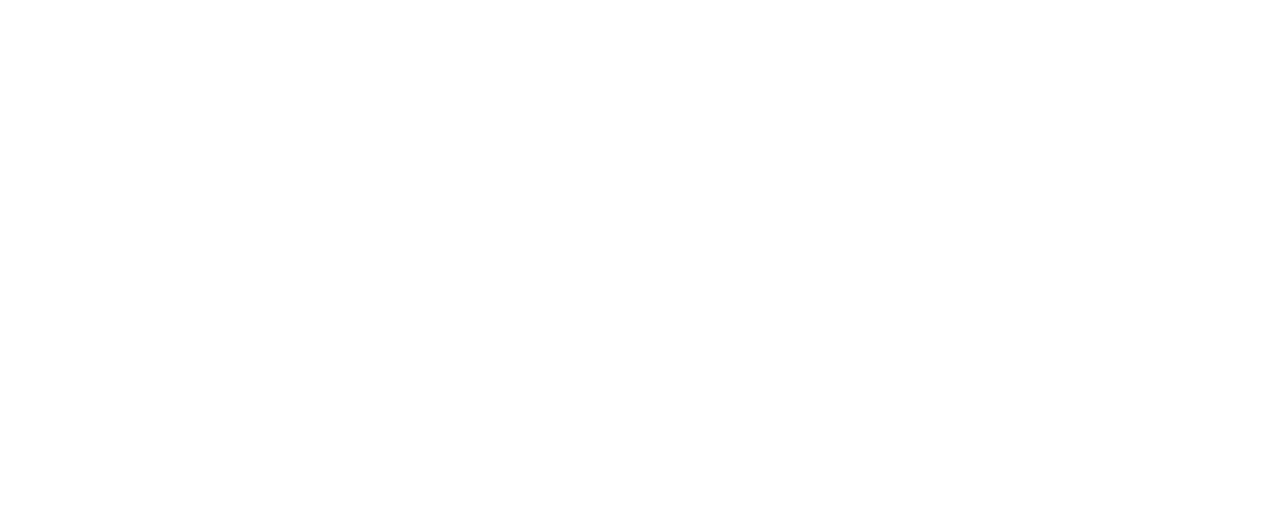
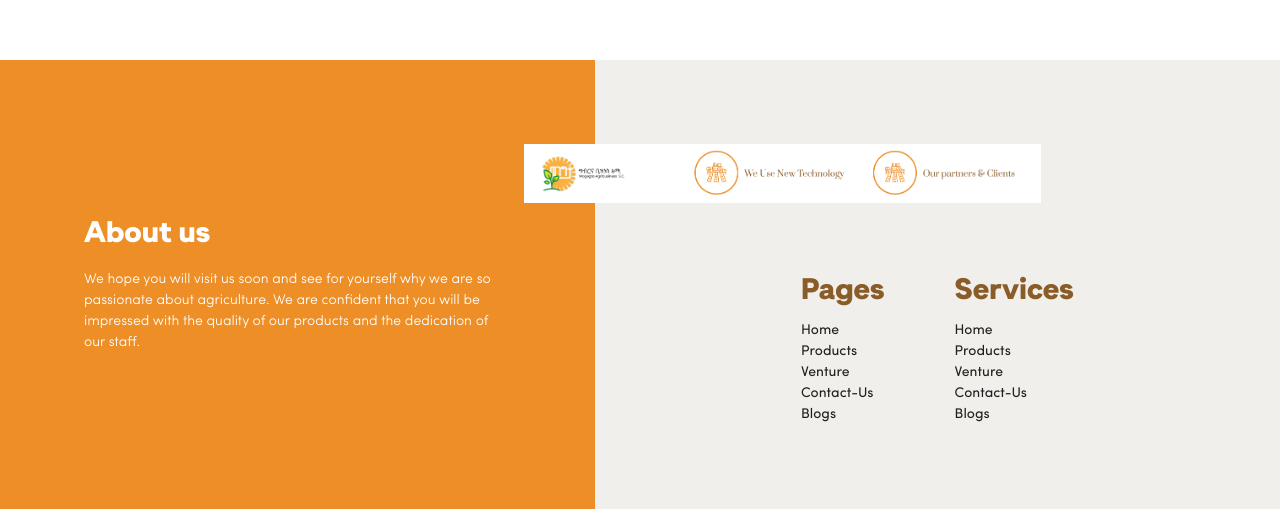
Before and after one commit to Pollux-Dev/wegegta, a Next.js app: page / in a window 1280 px wide. Shown: the part 6441-6950 px from the top of the page. Before the commit the page ends 6361 px from the top, so only its background shows below. Built offline with nearby package versions, Linux system fonts and the light colour scheme.

Commit message:
prog: lint-fi

```diff
--- a/package.json
+++ b/package.json
@@ -16,6 +16,7 @@
     "start": "next start",
     "type-check": "tsc --noEmit",
     "lint": "eslint --ignore-path .gitignore \"src/**/*.+(ts|js|tsx)\"",
+    "lint-fix": "eslint --ignore-path .gitignore \"src/**/*.+(ts|js|tsx)\" --fix",
     "format": "prettier --ignore-path .gitignore \"src/**/*.+(ts|js|tsx)\" --write",
     "postinstall": "husky install"
   },
--- a/src/components/UpcomingCard/index.tsx
+++ b/src/components/UpcomingCard/index.tsx
@@ -20,7 +20,9 @@ const UpcomingCard = ({ idx }: { idx: number }) => {
         <div className={s.date}>
           <div>
             <Typography noWrap>Jan 7th, 2022</Typography>
-            <Typography variant="subtitle2" color='darkgray'>Friday, 10:00pm WAT</Typography>
+            <Typography variant="subtitle2" color="darkgray">
+              Friday, 10:00pm WAT
+            </Typography>
           </div>
           <Button variant="contained" size="small">
             RSVP
--- /dev/null
+++ b/src/components/commons/Footer/footer.module.scss
@@ -0,0 +1,56 @@
+@use 'src/styles/index' as s;
+
+.container {
+  width: 100%;
+  margin-top: 10rem;
+  //padding: 5rem;
+
+  //border: 1px solid red;
+
+  & :local {
+
+    .wrapper {
+      display: flex;
+
+      .left {
+        display: grid;
+        place-items: center;
+        background-color: s.$clrs-accent;
+        color: white;
+        padding: 6rem;
+
+        & * {
+          color: inherit;
+        }
+
+        p {
+          max-width: 50ch;
+          font-weight: 300;
+        }
+      }
+
+      .right {
+        background-color: #F0EFEB;
+        width: 100%;
+        flex: 1;
+        padding: 6rem;
+
+        display: flex;
+        flex-flow: column;
+        justify-content: center;
+        gap: 5rem;
+
+        img {
+          display: block;
+          margin-left: -30%;
+        }
+
+        .hor {
+          display: flex;
+          gap: 5rem;
+          justify-content: center;
+        }
+      }
+    }
+  }
+}
--- /dev/null
+++ b/src/components/commons/Footer/index.tsx
@@ -0,0 +1,77 @@
+import React from 'react';
+import s from './footer.module.scss';
+import { Stack, Typography } from '@mui/material';
+import Link from 'next/link';
+import Group from './group.png';
+import Image from 'next/image';
+
+const Footer = () => {
+  return (
+    <div className={s.container}>
+      <div className={s.wrapper}>
+        <div className={s.left}>
+          <Stack spacing={2}>
+            <Typography variant="h4">About us</Typography>
+
+            <Typography>
+              We hope you will visit us soon and see for yourself why we are so
+              passionate about agriculture. We are confident that you will be
+              impressed with the quality of our products and the dedication of
+              our staff.
+            </Typography>
+          </Stack>
+        </div>
+
+        <div className={s.right}>
+          <Image src={Group} alt="group image" />
+
+          <div className={s.hor}>
+            <Stack>
+              <Typography variant="h4" gutterBottom>
+                Pages
+              </Typography>
+              <Link href="/">
+                <Typography variant="body1">Home</Typography>
+              </Link>
+              <Link href="/">
+                <Typography variant="body1">Products</Typography>
+              </Link>
+              <Link href="/">
+                <Typography variant="body1">Venture</Typography>
+              </Link>
+              <Link href="/">
+                <Typography variant="body1">Contact-Us</Typography>
+              </Link>
+              <Link href="/">
+                <Typography variant="body1">Blogs</Typography>
+              </Link>
+            </Stack>
+
+            <Stack>
+              <Typography variant="h4" gutterBottom>
+                Services
+              </Typography>
+              <Link href="/">
+                <Typography variant="body1">Home</Typography>
+              </Link>
+              <Link href="/">
+                <Typography variant="body1">Products</Typography>
+              </Link>
+              <Link href="/">
+                <Typography variant="body1">Venture</Typography>
+              </Link>
+              <Link href="/">
+                <Typography variant="body1">Contact-Us</Typography>
+              </Link>
+              <Link href="/">
+                <Typography variant="body1">Blogs</Typography>
+              </Link>
+            </Stack>
+          </div>
+        </div>
+      </div>
+    </div>
+  );
+};
+
+export default Footer;
--- a/src/components/commons/layout/index.tsx
+++ b/src/components/commons/layout/index.tsx
@@ -2,6 +2,7 @@ import React from 'react';
 import s from './layout.module.scss';
 import { motion } from 'framer-motion';
 import FixedLayer from '@/components/commons/FixedLayer';
+import Footer from '@/components/commons/Footer';
 
 interface Props {
   children: React.ReactNode;
@@ -15,6 +16,7 @@ const Layout: React.FC<Props> = ({ children }) => {
 
       <motion.div className={s.root}>
         <main>{children}</main>
+        <Footer />
       </motion.div>
     </>
   );
--- a/src/components/commons/layout/layout.module.scss
+++ b/src/components/commons/layout/layout.module.scss
@@ -3,8 +3,9 @@
 .root {
   position: relative;
   width: 100%;
+  display: flex;
+  flex-flow: column;
   //max-width: 2460px;
-  display: flex;
   //overflow: hidden;
 
   min-height: 100vh;
--- a/src/pages/api/hello.ts
+++ b/src/pages/api/hello.ts
@@ -9,5 +9,5 @@ export default function handler(
   req: NextApiRequest,
   res: NextApiResponse<Data>,
 ) {
-  res.status(200).json({ name: `John Doe` });
+  res.status(200).json({ name: 'John Doe' });
 }
--- a/src/scenes/Blogs/index.tsx
+++ b/src/scenes/Blogs/index.tsx
@@ -59,7 +59,7 @@ const Blogs = () => {
             </Stack>
           </div>
 
-          <Sidebar/>
+          <Sidebar />
         </div>
       </div>
     </div>
--- a/src/scenes/Products/index.tsx
+++ b/src/scenes/Products/index.tsx
@@ -57,8 +57,7 @@ const Products = () => {
 
   return (
     <div className={s.container}>
-
-      <div className={s.decorator}/>
+      <div className={s.decorator} />
 
       <div className={s.wrapper}>
         <header className={s.header}>
--- a/src/theme.ts
+++ b/src/theme.ts
@@ -48,5 +48,4 @@ const theme = createTheme({
   },
 });
 
-
 export default theme;
```
Also changed, not shown: src/components/TodayCard/index.tsx (+2 -6 lines), src/styles/global-style/reset.scss (+1 -18 lines), src/components/commons/Footer/group.png (added).
